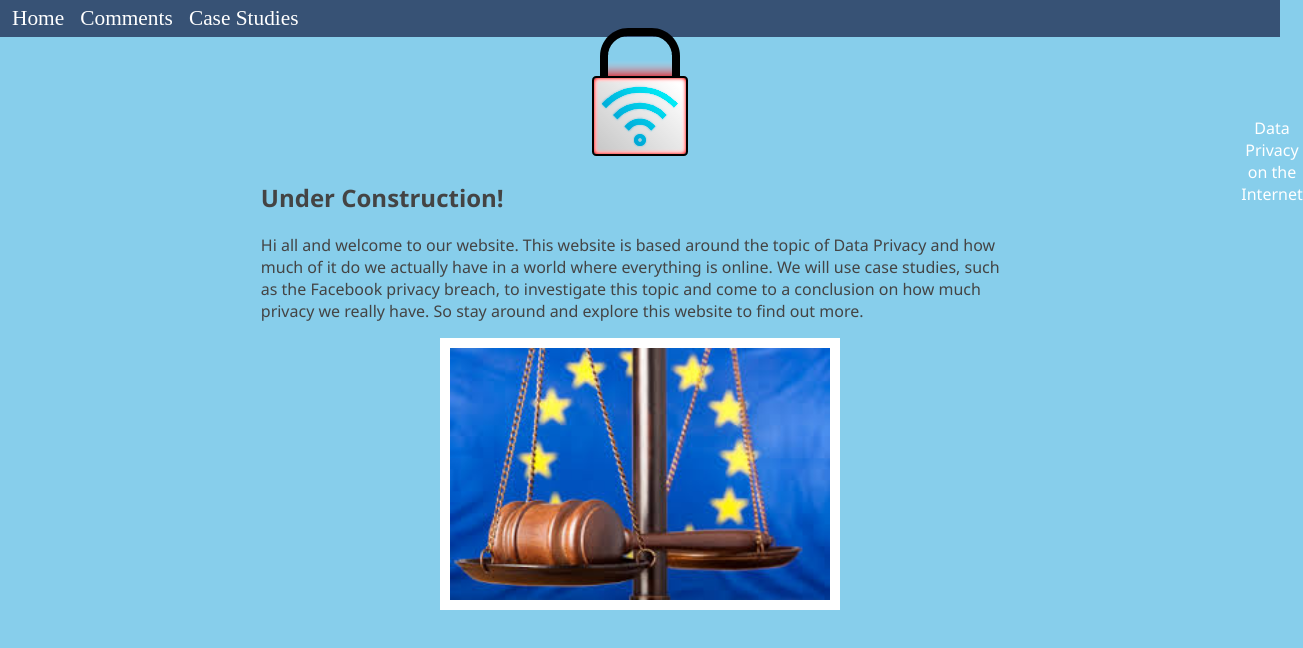
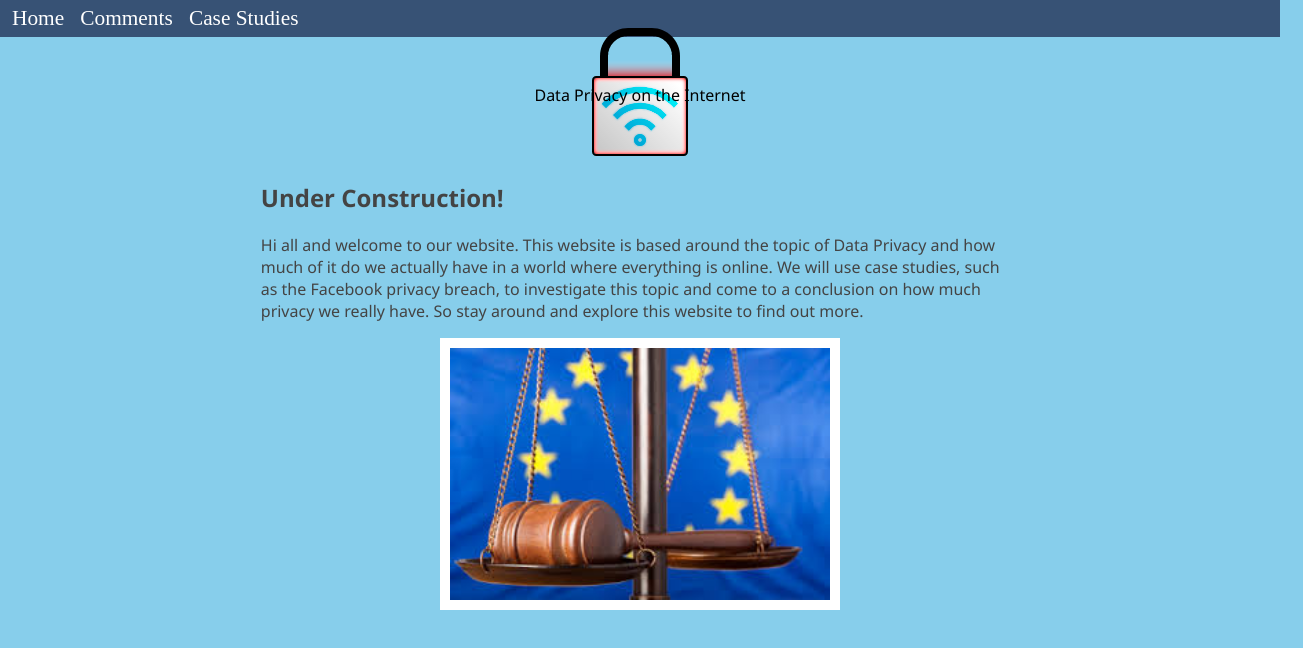
Before and after one commit to soxfox/collab-website, a plain HTML site: page index.html in a window 1280 px wide. Shown: the whole page, 1303 px wide, since content can reach past the window. Drawn offline with Linux system fonts and the light colour scheme; a web font is replaced by a local one.

Commit message:
Update main.css

```diff
--- a/main.css
+++ b/main.css
@@ -110,12 +110,12 @@ h1 {
 .container {
     position: relative;
     text-align: center;
-    color: white;
+    color: black;
 }
 
 .centered {
     position: absolute;
-    top: 100%;
-    left: 100%;
+    top: 50%;
+    left: 50%;
     transform: translate(-50%, -50%);
 }
```
